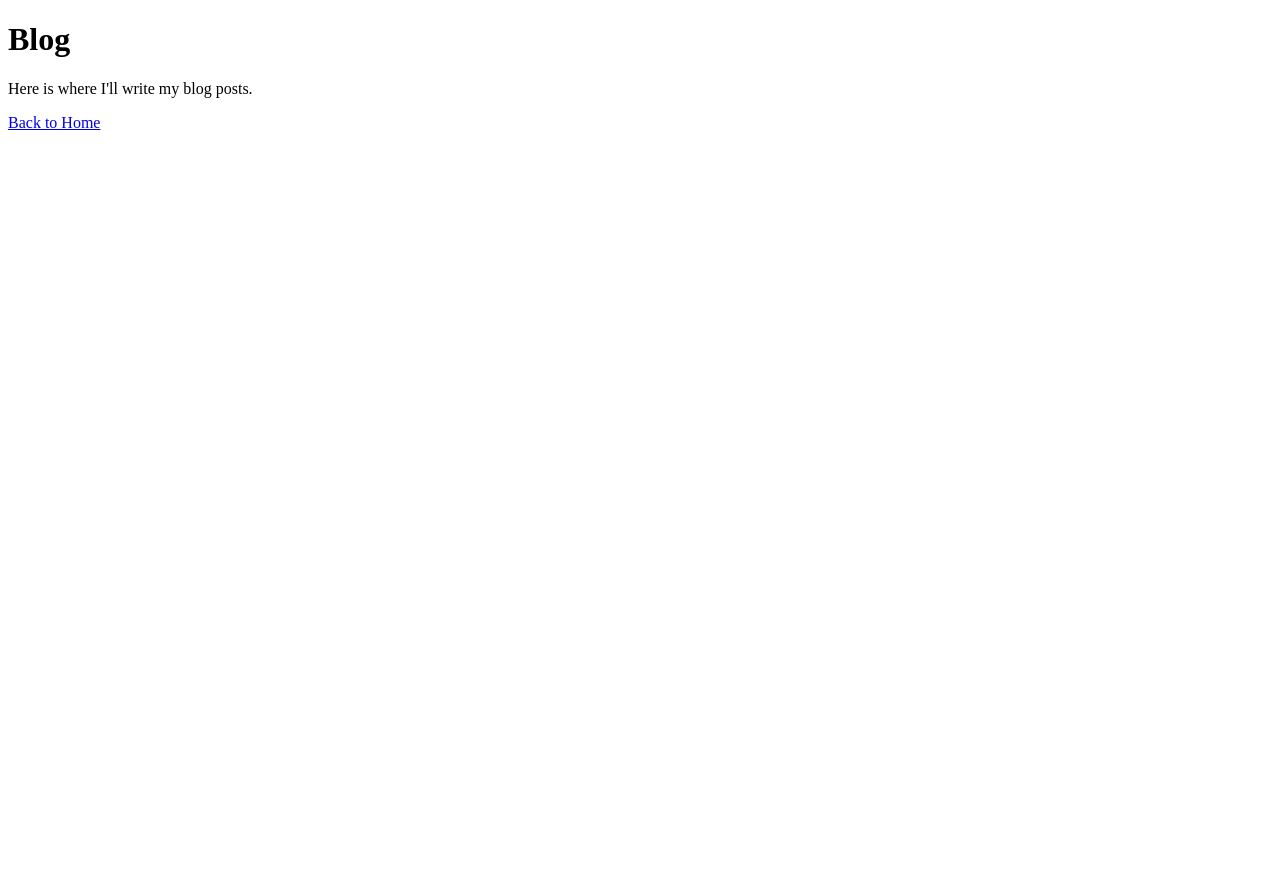
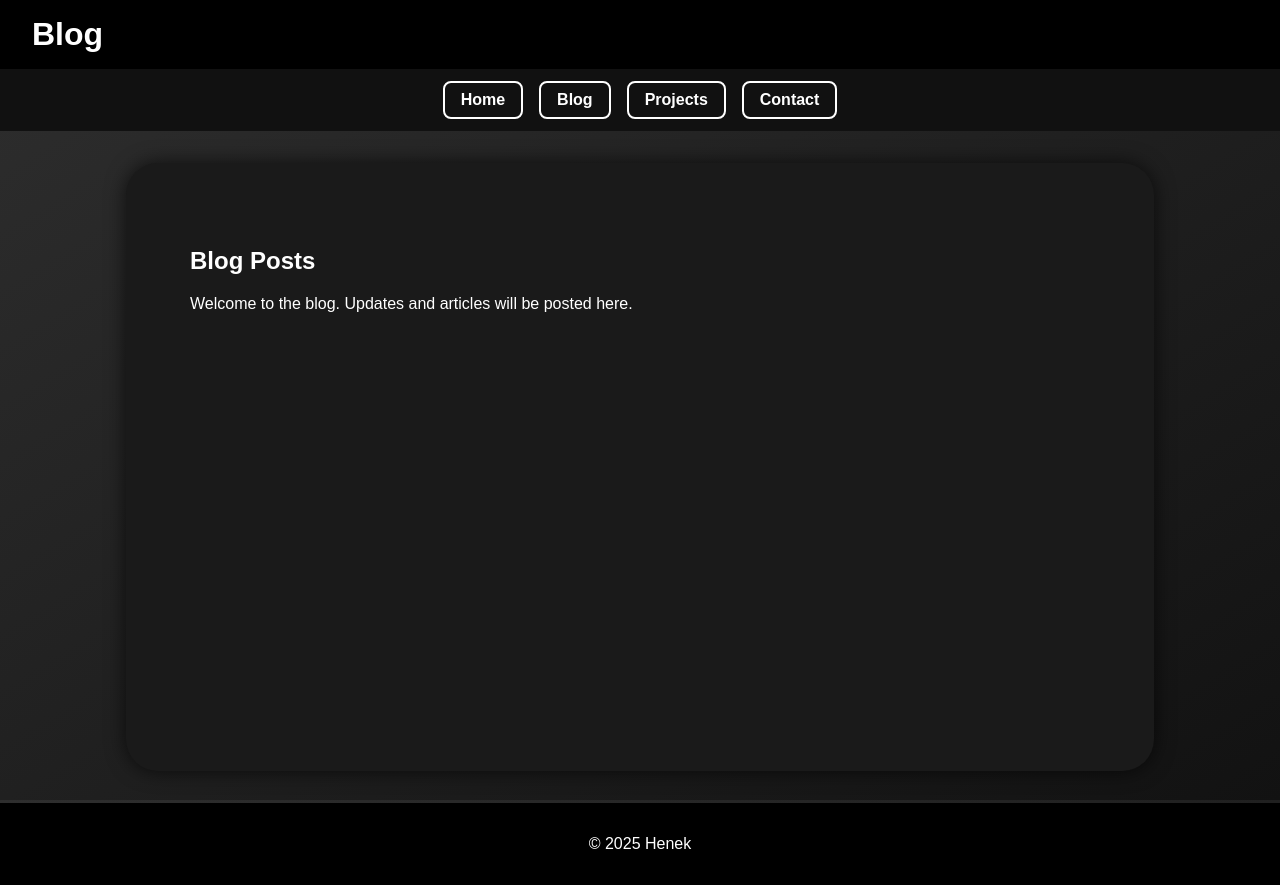
Before and after one commit to Henek2000/Myweb, a plain HTML site: page blog.html in a window 1280 px wide. Before the commit the page ends 800 px from the top, so only its background shows below. Drawn offline with Linux system fonts and the light colour scheme.

Commit message:
Update blog.html

```diff
--- a/blog.html
+++ b/blog.html
@@ -2,10 +2,100 @@
 <html>
 <head>
   <title>Blog - Henek</title>
+  <style>
+    html, body {
+      height: 100%;
+      margin: 0;
+      font-family: Arial, sans-serif;
+      color: white;
+    }
+
+    body {
+      background: linear-gradient(to bottom right, #2e2e2e, #121212);
+      display: flex;
+      flex-direction: column;
+      min-height: 100vh;
+    }
+
+    header, footer {
+      background-color: black;
+      padding: 1rem 2rem;
+    }
+
+    header h1 {
+      font-size: 2rem;
+      text-align: left;
+      margin: 0;
+    }
+
+    nav {
+      background-color: #111;
+      display: flex;
+      justify-content: center;
+      gap: 1rem;
+      padding: 0.75rem 0;
+    }
+
+    .nav-button {
+      background: none;
+      border: 2px solid white;
+      color: white;
+      padding: 0.5rem 1rem;
+      border-radius: 8px;
+      text-decoration: none;
+      font-weight: bold;
+      transition: background 0.3s;
+    }
+
+    .nav-button:hover {
+      background: white;
+      color: black;
+    }
+
+    footer {
+      text-align: center;
+    }
+
+    main {
+      flex: 1;
+      display: flex;
+      justify-content: center;
+      align-items: center;
+      padding: 2rem;
+    }
+
+    .content-box {
+      background-color: #1a1a1a;
+      padding: 4rem;
+      max-width: 900px;
+      width: 100%;
+      min-height: 60vh;
+      box-shadow: 0 0 20px #000000aa;
+      border-radius: 32px;
+    }
+  </style>
 </head>
 <body>
-  <h1>Blog</h1>
-  <p>Here is where I'll write my blog posts.</p>
-  <a href="index.html">Back to Home</a>
+  <header>
+    <h1>Blog</h1>
+  </header>
+
+  <nav>
+    <a href="index.html" class="nav-button">Home</a>
+    <a href="blog.html" class="nav-button">Blog</a>
+    <a href="projects.html" class="nav-button">Projects</a>
+    <a href="contact.html" class="nav-button">Contact</a>
+  </nav>
+
+  <main>
+    <div class="content-box">
+      <h2>Blog Posts</h2>
+      <p>Welcome to the blog. Updates and articles will be posted here.</p>
+    </div>
+  </main>
+
+  <footer>
+    <p>&copy; 2025 Henek</p>
+  </footer>
 </body>
 </html>
```
